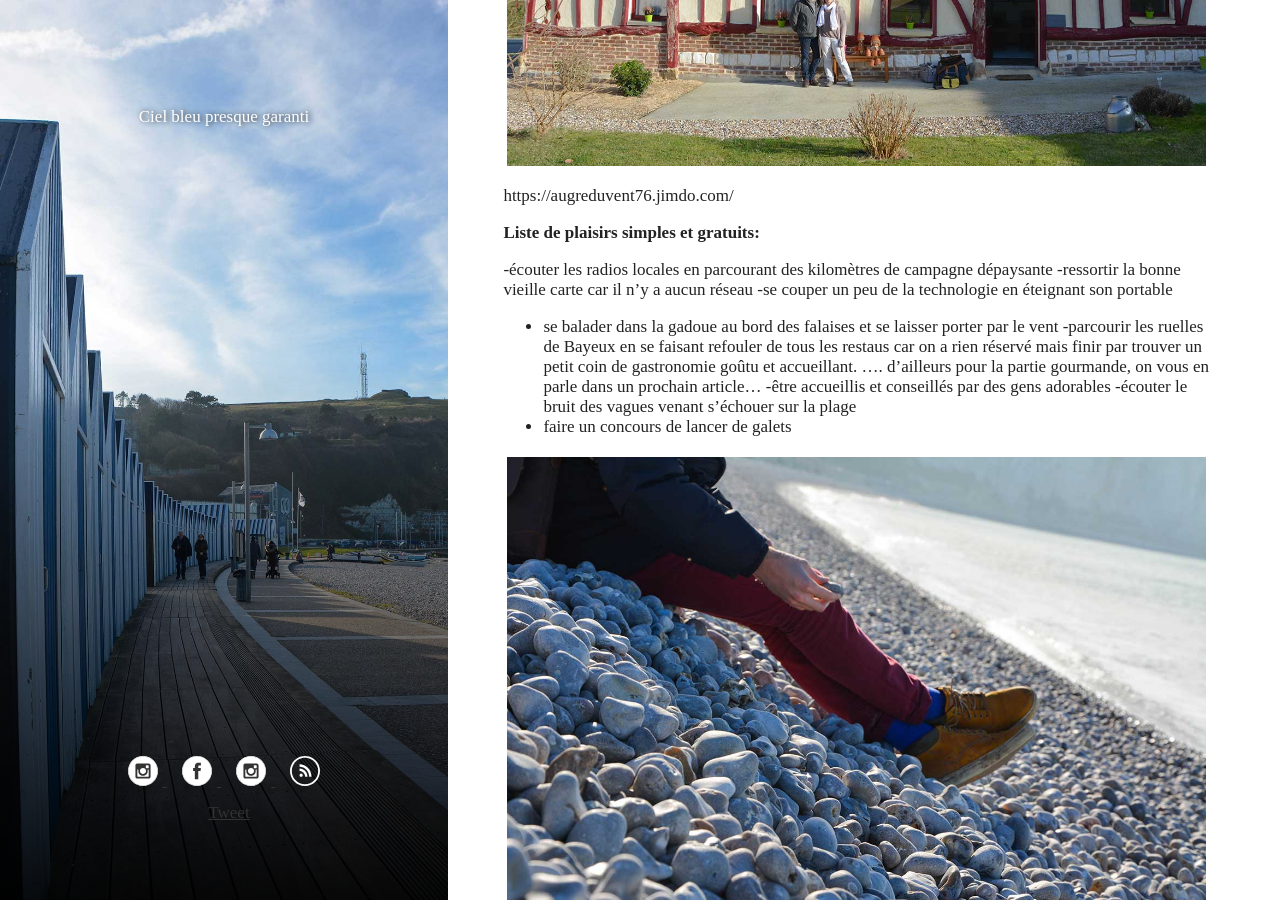
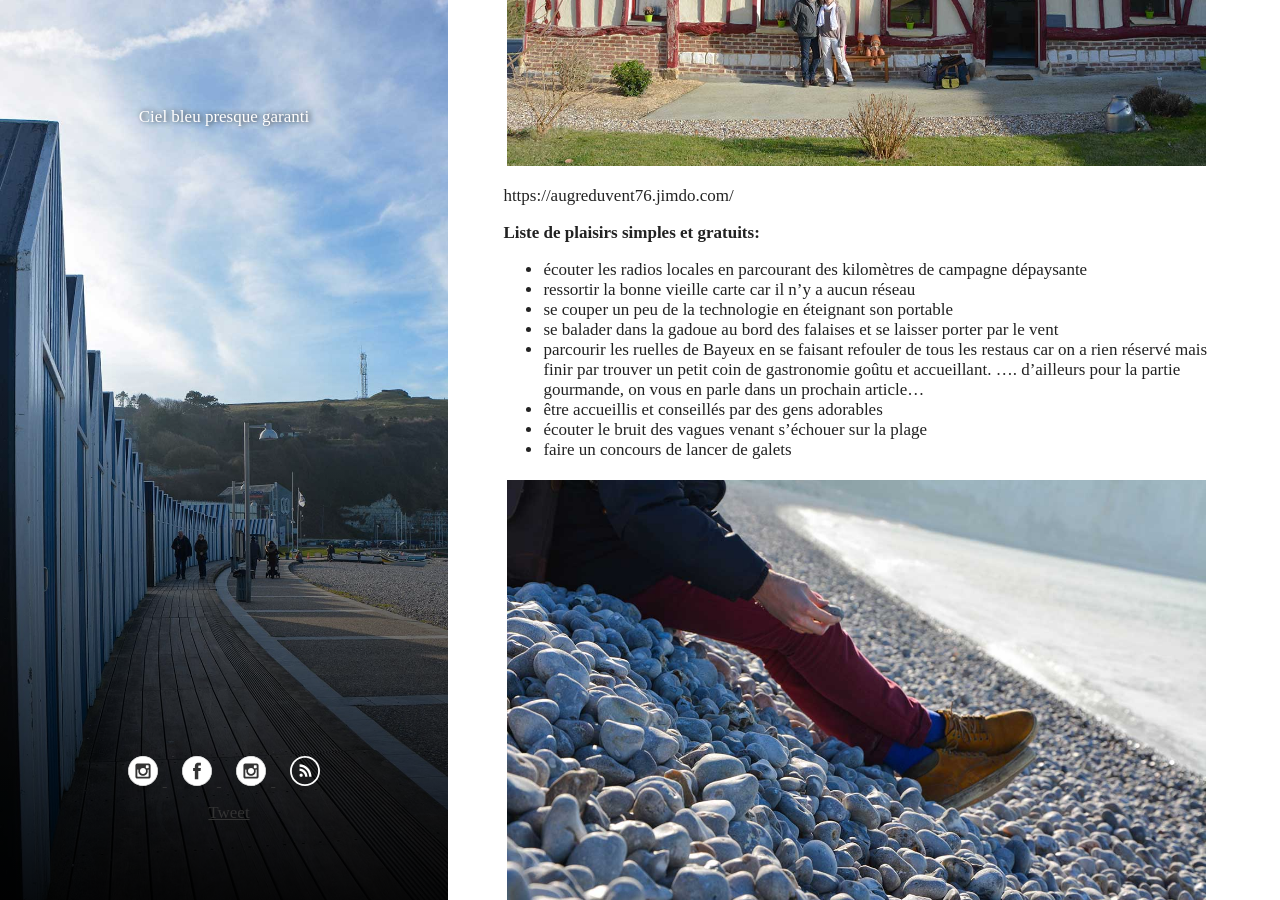
Before and after one commit to FlorentD/cairatuverras.github.io, a Jekyll site: the page built from _posts/2017-02-14-week-end-normandie_1.md, in a window 1280 px wide and 900 px high, scrolled down 8008 px. Built offline with Jekyll 4.4.1, drawn with Linux system fonts in a browser that asks for light colours; comment, search, counter and statistics services are not loaded.

```diff
--- a/_posts/2017-02-14-week-end-normandie_1.md
+++ b/_posts/2017-02-14-week-end-normandie_1.md
@@ -94,15 +94,15 @@ https://augreduvent76.jimdo.com/
 
 **Liste de plaisirs simples et gratuits:**
 
--écouter les radios locales en parcourant des kilomètres de campagne dépaysante
--ressortir la bonne vieille carte car il n’y a aucun réseau
--se couper un peu de la technologie en éteignant son portable
-- se balader dans la gadoue au bord des falaises et se laisser porter par le vent
--parcourir les ruelles de Bayeux en se faisant refouler de tous les restaus car on a rien réservé mais finir par trouver un petit coin de gastronomie goûtu  et accueillant.
++ écouter les radios locales en parcourant des kilomètres de campagne dépaysante
++ ressortir la bonne vieille carte car il n’y a aucun réseau
++ se couper un peu de la technologie en éteignant son portable
++ se balader dans la gadoue au bord des falaises et se laisser porter par le vent
++ parcourir les ruelles de Bayeux en se faisant refouler de tous les restaus car on a rien réservé mais finir par trouver un petit coin de gastronomie goûtu  et accueillant.
 …. d’ailleurs pour la partie gourmande, on vous en parle dans un prochain article...
--être accueillis et conseillés par des gens adorables
--écouter le bruit des vagues venant s’échouer sur la plage
-- faire un concours de lancer de galets
++ être accueillis et conseillés par des gens adorables
++ écouter le bruit des vagues venant s’échouer sur la plage
++ faire un concours de lancer de galets
 
 [![railroad]({{ site.images }}/normandie_1/12_pieds.jpg)]({{ site.images }}/normandie_1/12_pieds.jpg)
 
```
